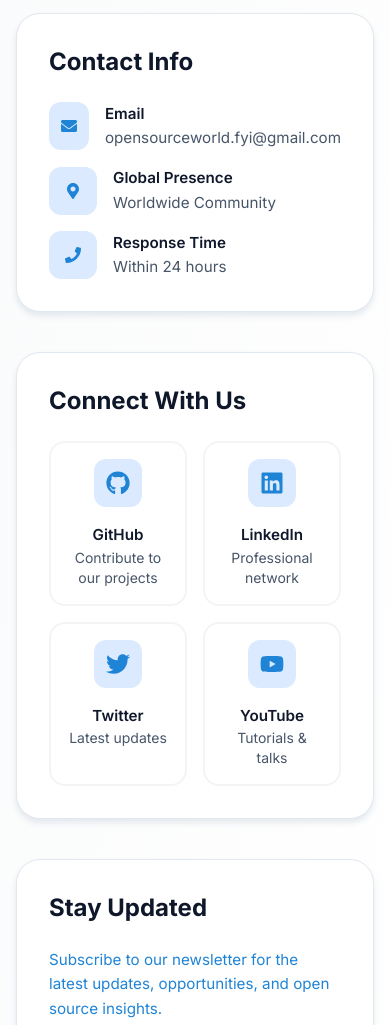
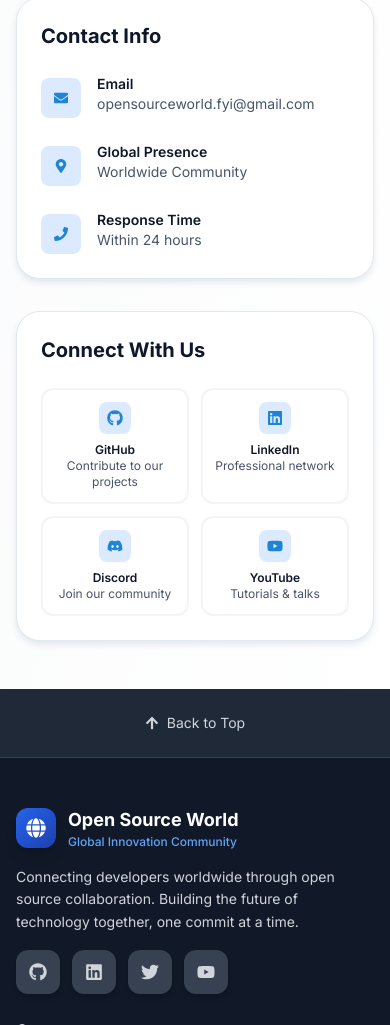
Before and after one commit to weirdwolf-eng/open-source-world, a React (Create React App) app: page / in a window 390 px wide. Shown: the part 7561-8586 px from the top of the page. Built offline with nearby package versions, Linux system fonts and the light colour scheme.

Commit message:
feat: Restructure Contact section UI and update Discord integration

```diff
--- a/src/components/sections/ContactSection.tsx
+++ b/src/components/sections/ContactSection.tsx
@@ -5,7 +5,7 @@ import { useRef } from "react";
 import {
   FaGithub,
   FaLinkedin,
-  FaTwitter,
+  FaDiscord,
   FaYoutube,
   FaEnvelope,
   FaMapMarkerAlt,
@@ -40,7 +40,7 @@ const ContactSection: React.FC = () => {
       name: "GitHub",
       icon: FaGithub,
       url: "https://github.com/theopensourceworld",
-      color: "hover:bg-gray-800",
+      color: theme === "light" ? "hover:bg-gray-800" : "hover:bg-gray-600",
       description: "Contribute to our projects",
     },
     {
@@ -51,11 +51,11 @@ const ContactSection: React.FC = () => {
       description: "Professional network",
     },
     {
-      name: "Twitter",
-      icon: FaTwitter,
-      url: "https://twitter.com/opensourceworld",
-      color: "hover:bg-blue-400",
-      description: "Latest updates",
+      name: "Discord",
+      icon: FaDiscord,
+      url: "https://discord.gg/gEHBwfDX",
+      color: "hover:bg-indigo-600",
+      description: "Join our community",
     },
     {
       name: "YouTube",
@@ -154,12 +154,12 @@ const ContactSection: React.FC = () => {
             </p>
           </motion.div>
 
-          <div className='grid grid-cols-1 md:grid-cols-2 gap-12'>
-            {/* Contact Form */}
-            <motion.div variants={itemVariants}>
+          <div className='grid grid-cols-1 lg:grid-cols-3 gap-8'>
+            {/* Contact Form - Takes 2 columns */}
+            <motion.div variants={itemVariants} className='lg:col-span-2'>
               <div
                 className={
-                  theme === "light" ? "card p-8" : "card p-8 bg-[#444b4a]"
+                  theme === "light" ? "card p-8 h-full" : "card p-8 bg-[#444b4a] h-full"
                 }>
                 <h3
                   className={
@@ -181,10 +181,12 @@ const ContactSection: React.FC = () => {
                       className='w-20 h-20 bg-primary-100 rounded-full flex items-center justify-center mx-auto mb-6'>
                       <FaCheckCircle size={40} className='text-primary-600' />
                     </motion.div>
-                    <h4 className='text-2xl font-bold text-secondary-900 mb-4'>
+                    <h4 className={`text-2xl font-bold mb-4 ${
+                      theme === "light" ? "text-secondary-900" : "text-white"
+                    }`}>
                       Message Sent!
                     </h4>
-                    <p className='text-secondary-600'>
+                    <p className={theme === "light" ? "text-secondary-600" : "text-gray-200"}>
                       Thank you for reaching out. We'll get back to you within
                       24 hours.
                     </p>
@@ -192,7 +194,7 @@ const ContactSection: React.FC = () => {
                 ) : (
                   <form
                     onSubmit={handleSubmit}
-                    className={theme === "light" ? "space-y-6" : "space-y-6"}>
+                    className='space-y-6'>
                     <div>
                       <label
                         htmlFor='name'
@@ -211,17 +213,16 @@ const ContactSection: React.FC = () => {
                         onChange={handleInputChange}
                         className={
                           theme === "light"
-                            ? `w-full px-4 py-3 border-2 rounded-xl focus:ring-primary-500 transition-colors ${
+                            ? `w-full px-4 py-3 border-2 rounded-xl focus:ring-primary-500 focus:border-primary-500 transition-colors ${
                                 errors.name
                                   ? "border-red-300"
                                   : "border-gray-200"
                               }`
-                            : `w-full px-4 py-3 border-2 rounded-xl focus:ring-primary-500 transition-colors ${
+                            : `w-full px-4 py-3 border-2 rounded-xl focus:ring-primary-500 focus:border-primary-500 transition-colors ${
                                 errors.name
                                   ? "border-red-300"
                                   : "border-gray-200"
-                              } bg-[#928f96] text-white placeholder:text-white
-                        `
+                              } bg-[#928f96] text-white placeholder:text-white`
                         }
                         placeholder='Enter your full name'
                       />
@@ -250,17 +251,16 @@ const ContactSection: React.FC = () => {
                         onChange={handleInputChange}
                         className={
                           theme === "light"
-                            ? `w-full px-4 py-3 border-2 rounded-xl focus:ring-primary-500 transition-colors ${
+                            ? `w-full px-4 py-3 border-2 rounded-xl focus:ring-primary-500 focus:border-primary-500 transition-colors ${
                                 errors.email
                                   ? "border-red-300"
                                   : "border-gray-200"
                               }`
-                            : `w-full px-4 py-3 border-2 rounded-xl focus:ring-primary-500 transition-colors ${
+                            : `w-full px-4 py-3 border-2 rounded-xl focus:ring-primary-500 focus:border-primary-500 transition-colors ${
                                 errors.email
                                   ? "border-red-300"
                                   : "border-gray-200"
-                              } bg-[#928f96] text-white placeholder:text-white
-                        `
+                              } bg-[#928f96] text-white placeholder:text-white`
                         }
                         placeholder='Enter your email address'
                       />
@@ -289,16 +289,16 @@ const ContactSection: React.FC = () => {
                         onChange={handleInputChange}
                         className={
                           theme === "light"
-                            ? `w-full px-4 py-3 border-2 rounded-xl focus:ring-primary-500 transition-colors resize-none ${
+                            ? `w-full px-4 py-3 border-2 rounded-xl focus:ring-primary-500 focus:border-primary-500 transition-colors resize-none ${
                                 errors.message
                                   ? "border-red-300"
                                   : "border-gray-200"
                               }`
-                            : `w-full px-4 bg-[#928f96]  py-3 border-2 rounded-xl focus:ring-2 focus:ring-primary-500 focus:border-primary-500 placeholder:text-gray-200 transition-colors resize-none ${
+                            : `w-full px-4 py-3 border-2 rounded-xl focus:ring-primary-500 focus:border-primary-500 transition-colors resize-none ${
                                 errors.message
                                   ? "border-red-300"
                                   : "border-gray-200"
-                              }`
+                              } bg-[#928f96] text-white placeholder:text-gray-200`
                         }
                         placeholder="Tell us about your project, questions, or how you'd like to contribute..."
                       />
@@ -334,90 +334,88 @@ const ContactSection: React.FC = () => {
               </div>
             </motion.div>
 
-            {/* Contact Info & Social Links */}
-            <motion.div variants={itemVariants} className='flex flex-col gap-6'>
+            {/* Contact Info & Social Links - Takes 1 column */}
+            <motion.div variants={itemVariants} className='space-y-8'>
               {/* Contact Info */}
               <div
                 className={
-                  theme === "light" ? "card p-8" : "card p-8 bg-[#444b4a]"
+                  theme === "light" ? "card p-6" : "card p-6 bg-[#444b4a]"
                 }>
                 <h3
                   className={
                     theme === "light"
-                      ? "text-2xl font-bold text-secondary-900 mb-6"
-                      : "text-2xl font-bold text-white mb-6"
+                      ? "text-xl font-bold text-secondary-900 mb-6"
+                      : "text-xl font-bold text-white mb-6"
                   }>
                   Contact Info
                 </h3>
-                <div className='space-y-4'>
-                  <div className='flex items-center space-x-4'>
-                    <div className='w-12 h-12 bg-[#dbeafe] rounded-xl flex items-center justify-center'>
-                      <FaEnvelope className='text-primary-600' />
+                <div className='space-y-6'>
+                  <div className='flex items-start space-x-4'>
+                    <div className='w-10 h-10 bg-[#dbeafe] rounded-lg flex items-center justify-center flex-shrink-0 mt-1'>
+                      <FaEnvelope className='text-primary-600 text-sm' />
                     </div>
-                    <div>
-                      {/* <p className={theme === 'light'? "font-semibold text-secondary-900": "font-semibold text-white"}>Email</p>
-                      <p className={theme === 'light'? "text-secondary-600": "text-gray-200"}>hello@opensource-world.org</p> */}
+                    <div className='min-w-0'>
                       <p
                         className={
                           theme === "light"
-                            ? "font-semibold text-secondary-900"
-                            : "font-semibold text-white"
+                            ? "font-semibold text-secondary-900 text-sm"
+                            : "font-semibold text-white text-sm"
                         }>
                         Email
                       </p>
                       <p
                         className={
                           theme === "light"
-                            ? "text-secondary-600"
-                            : "text-gray-200"
+                            ? "text-secondary-600 text-sm break-all"
+                            : "text-gray-200 text-sm break-all"
                         }>
                         opensourceworld.fyi@gmail.com
                       </p>
                     </div>
                   </div>
 
-                  <div className='flex items-center space-x-4'>
-                    <div className='w-12 h-12 bg-[#dbeafe] rounded-xl flex items-center justify-center'>
-                      <FaMapMarkerAlt className='text-primary-600' />
+                  <div className='flex items-start space-x-4'>
+                    <div className='w-10 h-10 bg-[#dbeafe] rounded-lg flex items-center justify-center flex-shrink-0 mt-1'>
+                      <FaMapMarkerAlt className='text-primary-600 text-sm' />
                     </div>
                     <div>
                       <p
                         className={
                           theme === "light"
-                            ? "font-semibold text-secondary-900"
-                            : "font-semibold text-white"
+                            ? "font-semibold text-secondary-900 text-sm"
+                            : "font-semibold text-white text-sm"
                         }>
                         Global Presence
                       </p>
                       <p
                         className={
                           theme === "light"
-                            ? "text-secondary-600"
-                            : "text-gray-200"
+                            ? "text-secondary-600 text-sm"
+                            : "text-gray-200 text-sm"
                         }>
                         Worldwide Community
                       </p>
                     </div>
                   </div>
 
-                  <div className='flex items-center space-x-4'>
-                    <div className='w-12 h-12 bg-[#dbeafe] rounded-xl flex items-center justify-center'>
-                      <FaPhone className='text-primary-600' />
+                  <div className='flex items-start space-x-4'>
+                    <div className='w-10 h-10 bg-[#dbeafe] rounded-lg flex items-center justify-center flex-shrink-0 mt-1'>
+                      <FaPhone className='text-primary-600 text-sm' />
                     </div>
                     <div>
                       <p
                         className={
                           theme === "light"
-                            ? "font-semibold text-secondary-900"
-                            : "font-semibold text-white"
+                            ? "font-semibold text-secondary-900 text-sm"
+                            : "font-semibold text-white text-sm"
                         }>
                         Response Time
                       </p>
                       <p
                         className={
                           theme === "light"
-                            ? "text-secondary-600"
-                            : "text-gray-200"
+                            ? "text-secondary-600 text-sm"
+                            : "text-gray-200 text-sm"
                         }>
                         Within 24 hours
                       </p>
@@ -429,49 +427,61 @@ const ContactSection: React.FC = () => {
               {/* Social Links */}
               <div
                 className={
-                  theme === "light" ? "card p-8" : "card p-8 bg-[#444b4a]"
+                  theme === "light" ? "card p-6" : "card p-6 bg-[#444b4a]"
                 }>
                 <h3
                   className={
                     theme === "light"
-                      ? "text-2xl font-bold text-secondary-900 mb-6"
-                      : "text-2xl font-bold text-white mb-6"
+                      ? "text-xl font-bold text-secondary-900 mb-6"
+                      : "text-xl font-bold text-white mb-6"
                   }>
                   Connect With Us
                 </h3>
-                <div className='grid grid-cols-2 gap-4'>
+                <div className='grid grid-cols-2 gap-3'>
                   {socialLinks.map((social, index) => (
                     <motion.a
                       key={social.name}
                       href={social.url}
                       target='_blank'
                       rel='noopener noreferrer'
-                      whileHover={{ y: -5, scale: 1.02 }}
+                      whileHover={{ y: -3, scale: 1.02 }}
                       whileTap={{ scale: 0.98 }}
-                      className={`p-4 rounded-2xl border-2 border-gray-100 hover:border-primary-200 transition-all duration-300 text-center group ${social.color}`}>
+                      className={`p-3 rounded-xl border-2 hover:border-primary-200 transition-all duration-300 text-center group ${
+                        theme === "light" ? "border-gray-100" : "border-gray-600"
+                      } ${social.color}`}>
                       <div className='flex flex-col items-center space-y-2'>
                         <div
                           className={
                             theme === "light"
-                              ? "w-12 h-12 bg-[#dbeafe] rounded-xl flex items-center justify-center mb-2 text-primary-600 group-hover:bg-white transition-colors"
-                              : "w-12 h-12 bg-[#dbeafe] rounded-xl flex items-center justify-center mb-2 text-primary-600 group-hover:bg-gray-200 transition-colors"
+                              ? "w-8 h-8 bg-[#dbeafe] rounded-lg flex items-center justify-center text-primary-600 group-hover:bg-white transition-colors"
+                              : "w-8 h-8 bg-[#dbeafe] rounded-lg flex items-center justify-center text-primary-600 group-hover:bg-gray-200 transition-colors"
                           }>
-                          <social.icon size={24} />
+                          <social.icon size={16} />
                         </div>
                         <div>
                           <p
                             className={
                               theme === "light"
-                                ? "font-semibold text-secondary-900 group-hover:text-white transition-colors"
-                                : "font-semibold text-white "
+                                ? `font-semibold text-secondary-900 transition-colors text-xs ${
+                                    social.name === 'GitHub' ? 'group-hover:text-white' :
+                                    social.name === 'LinkedIn' ? 'group-hover:text-white' :
+                                    social.name === 'Discord' ? 'group-hover:text-white' :
+                                    social.name === 'YouTube' ? 'group-hover:text-white' : ''
+                                  }`
+                                : "font-semibold text-white text-xs"
                             }>
                             {social.name}
                           </p>
                           <p
                             className={
                               theme === "light"
-                                ? "text-sm text-secondary-600 group-hover:text-white transition-colors"
-                                : "text-sm text-gray-200"
+                                ? `text-xs text-secondary-600 transition-colors ${
+                                    social.name === 'GitHub' ? 'group-hover:text-white' :
+                                    social.name === 'LinkedIn' ? 'group-hover:text-white' :
+                                    social.name === 'Discord' ? 'group-hover:text-white' :
+                                    social.name === 'YouTube' ? 'group-hover:text-white' : ''
+                                  }`
+                                : "text-xs text-gray-200"
                             }>
                             {social.description}
                           </p>
@@ -479,39 +489,6 @@ const ContactSection: React.FC = () => {
                       </div>
                     </motion.a>
                   ))}
-                </div>
-              </div>
-
-              {/* Newsletter Subscription */}
-              <div className='card p-8 bg-gradient-to-r from-primary-500 to-primary-600 text-white'>
-                <h3
-                  className={
-                    theme === "light"
-                      ? "text-2xl font-bold text-secondary-900 mb-6"
-                      : "text-2xl font-bold text-white mb-6"
-                  }>
-                  Stay Updated
-                </h3>
-                <p className='mb-6 text-primary-600'>
-                  Subscribe to our newsletter for the latest updates,
-                  opportunities, and open source insights.
-                </p>
-                <div className='flex flex-col sm:flex-row gap-3'>
-                  <input
-                    type='email'
-                    placeholder='Enter your email'
-                    className={`w-full px-4 py-3 border-2 rounded-xl focus:ring-primary-500 focus:border-primary-500 transition-colors ${
-                      theme === "light"
-                        ? "text-black placeholder:text-gray-500"
-                        : "bg-[#928f96] text-white placeholder:text-white"
-                    }`}
-                  />
-                  <motion.button
-                    whileHover={{ scale: 1.05 }}
-                    whileTap={{ scale: 0.95 }}
-                    className='btn-primary text-[#073f70] font-semibold px-6 py-3 rounded-xl hover:text-white transition-colors h-[50px]'>
-                    Subscribe
-                  </motion.button>
                 </div>
               </div>
             </motion.div>
```
Also changed, not shown: src/components/sections/HeroSection.tsx (+2 -10 lines).
